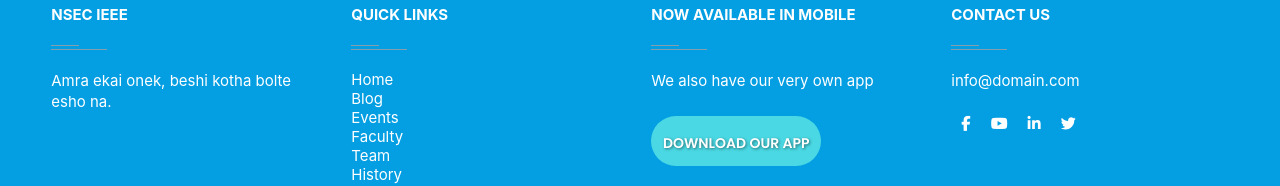
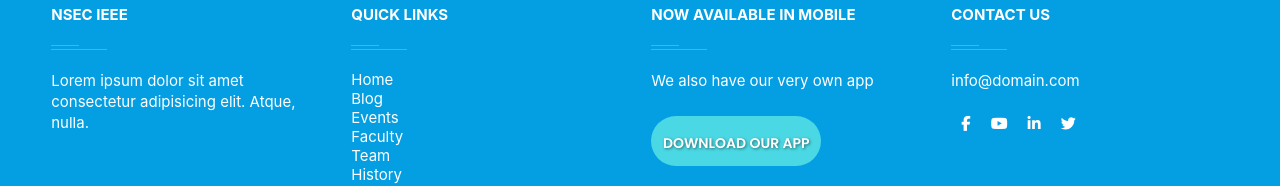
Before and after one commit to debatoshpm/IEEE, a React (Create React App) app in the folder client/: page /contact in a window 1280 px wide. Shown: the part 740-926 px from the top of the page. Built offline with nearby package versions, Linux system fonts and the light colour scheme; a web font is replaced by a local one.

Commit message:
lorem change

```diff
--- a/client/src/components/Footer.jsx
+++ b/client/src/components/Footer.jsx
@@ -19,7 +19,10 @@ class Footer extends Component {
                   <h5 className="widget-title">
                     NSEC IEEE<span></span>
                   </h5>
-                  <p>Amra ekai onek, beshi kotha bolte esho na. </p>
+                  <p>
+                    Lorem ipsum dolor sit amet consectetur adipisicing elit.
+                    Atque, nulla.
+                  </p>
                 </div>
               </div>
 
--- a/client/src/components/Navbar.jsx
+++ b/client/src/components/Navbar.jsx
@@ -1,5 +1,5 @@
 import React, { Component } from "react";
-import { BrowserRouter as Router, Link } from "react-router-dom";
+import { Link } from "react-router-dom";
 import logo from "../assets/images/logo.png";
 import "./Navbar.css";
 class Navbar extends Component {
@@ -46,7 +46,9 @@ class Navbar extends Component {
                           title="Facebook"
                           target="_blank"
                           rel="noreferrer"
-                        ></a>
+                        >
+                          {""}
+                        </a>
                       </li>
                       <li>
                         <a
@@ -55,7 +57,9 @@ class Navbar extends Component {
                           title="Google+"
                           target="_blank"
                           rel="noreferrer"
-                        ></a>
+                        >
+                          {""}
+                        </a>
                       </li>
                       <li>
                         <a
@@ -64,7 +68,9 @@ class Navbar extends Component {
                           title="Twitter"
                           target="_blank"
                           rel="noreferrer"
-                        ></a>
+                        >
+                          {""}
+                        </a>
                       </li>
                       <li>
                         <a
@@ -73,7 +79,9 @@ class Navbar extends Component {
                           title="LinkedIn"
                           target="_blank"
                           rel="noreferrer"
-                        ></a>
+                        >
+                          {""}
+                        </a>
                       </li>
                       <li>
                         <a
@@ -82,7 +90,9 @@ class Navbar extends Component {
                           title="Instagram"
                           target="_blank"
                           rel="noreferrer"
-                        ></a>
+                        >
+                          {""}
+                        </a>
                       </li>
                     </ul>
                   </div>
```
